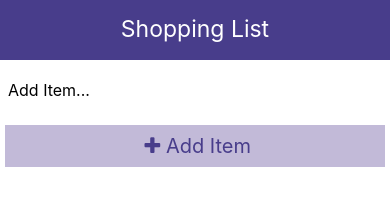
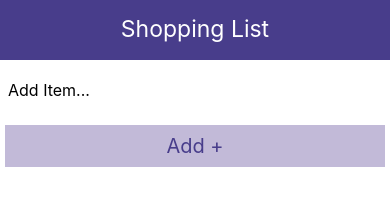
Before and after one commit to MohaiminulEraj/ShoppingList, a React Native app: screen / in a window 390 px wide. Shown: the top 224 px of the page. Built offline with nearby package versions, Linux system fonts and the light colour scheme.

Commit message:
edit part added

```diff
--- a/App.js
+++ b/App.js
@@ -3,9 +3,13 @@ import { View, Text, StyleSheet, FlatList } from 'react-native';
 import Header from './components/Header';
 import ListItem from './components/ListItem';
 import AddItem from './components/AddItem';
+// EDIT
 
 const App = () => {
   const [items, setItems] = useState([]);
+  const [text, setText] = useState('')
+  const [editing, setEditing] = useState(false);
+  const [currentItem, setCurrentItem] = useState("");
 
   const addItem = (text) => {
     if (!text) {
@@ -13,22 +17,48 @@ const App = () => {
     }
     else {
       setItems(prevItems => {
-        return [{ id: '_' + Math.random().toString(36).substr(2, 9), text }, ...prevItems];
+        setText("");
+        return (
+          [{ id: '_' + Math.random().toString(36).substr(2, 9), text }, ...prevItems]
+        );
       })
     }
   }
+
+  const updateItem = (text) => {
+    setItems(prevItems => prevItems.map((item) => {
+      item.id === currentItem ? { id: currentItem, text } : item
+    }));
+    setText("");
+    setEditing(false);
+  }
+
+  const editItem = (id, text) => {
+    setEditing(true);
+    setCurrentItem(id);
+    setText(text);
+  };
+
+
   const deleteItem = (id) => {
     setItems(prevItems => {
       return prevItems.filter(item => item.id !== id)
     })
   }
+
   return (
     <View style={styles.header}>
       <Header title="Shopping List" />
-      <AddItem addItem={addItem} />
+      <AddItem
+        editing={editing}
+        text={text}
+        setText={setText}
+        addItem={addItem}
+        updateItem={updateItem}
+      />
       <FlatList
         data={items}
-        renderItem={({ item }) => <ListItem item={item} deleteItem={deleteItem} />}
+        renderItem={({ item }) => <ListItem key={item.id} item={item} editItem={editItem} deleteItem={deleteItem} />}
       />
     </View>
   );
--- a/components/AddItem.js
+++ b/components/AddItem.js
@@ -2,14 +2,16 @@ import React, { useState } from 'react';
 import { View, Text, StyleSheet, TextInput, TouchableOpacity } from 'react-native';
 import Icon from 'react-native-vector-icons/dist/FontAwesome';
 
-const AddItem = ({ title, addItem }) => {
-    const [text, setText] = useState('')
-    const onChange = textValue => setText(textValue);
+const AddItem = ({ addItem, setText, text, editing, updateItem }) => {
+    // const [text, setText] = useState('')
+    const onChange = textValue => {
+        setText(textValue);
+    }
     return (
         <View style={styles.header}>
-            <TextInput placeholder="Add Item..." style={styles.input} onChangeText={onChange} />
-            <TouchableOpacity style={styles.btn} onPress={() => addItem(text)} >
-                <Text style={styles.btnText}> <Icon name="plus" size={20} /> Add Item</Text>
+            <TextInput placeholder="Add Item..." value={text} style={styles.input} onChangeText={onChange} />
+            <TouchableOpacity style={styles.btn} onPress={() => editing ? updateItem(text) : addItem(text)} >
+                <Text style={styles.btnText}> {editing ? "Update" : "Add +"} </Text>
             </TouchableOpacity>
         </View>
     );
--- a/components/ListItem.js
+++ b/components/ListItem.js
@@ -2,12 +2,15 @@ import React from 'react';
 import { View, Text, StyleSheet, TouchableOpacity } from 'react-native';
 import Icon from 'react-native-vector-icons/dist/FontAwesome';
 
-const ListItem = ({ item, deleteItem }) => {
+const ListItem = ({ item, deleteItem, editItem }) => {
     return (
         <TouchableOpacity style={styles.listItem}>
             <View style={styles.listItemView}>
                 <Text style={styles.listItemText}>{item.text}</Text>
-                <Icon name="remove" size={20} color="firebrick" onPress={() => deleteItem(item.id)} />
+                <View style={styles.listItemBtn}>
+                    <Icon name="edit" size={20} onPress={() => editItem(item.id, item.text)} />
+                    <Icon name="remove" size={20} color="firebrick" onPress={() => deleteItem(item.id)} />
+                </View>
             </View>
         </TouchableOpacity>
     );
@@ -28,6 +31,9 @@ const styles = StyleSheet.create({
     },
     listItemText: {
         fontSize: 18,
+    },
+    listItemBtn: {
+        flexDirection: 'row',
     }
 });
 
```
